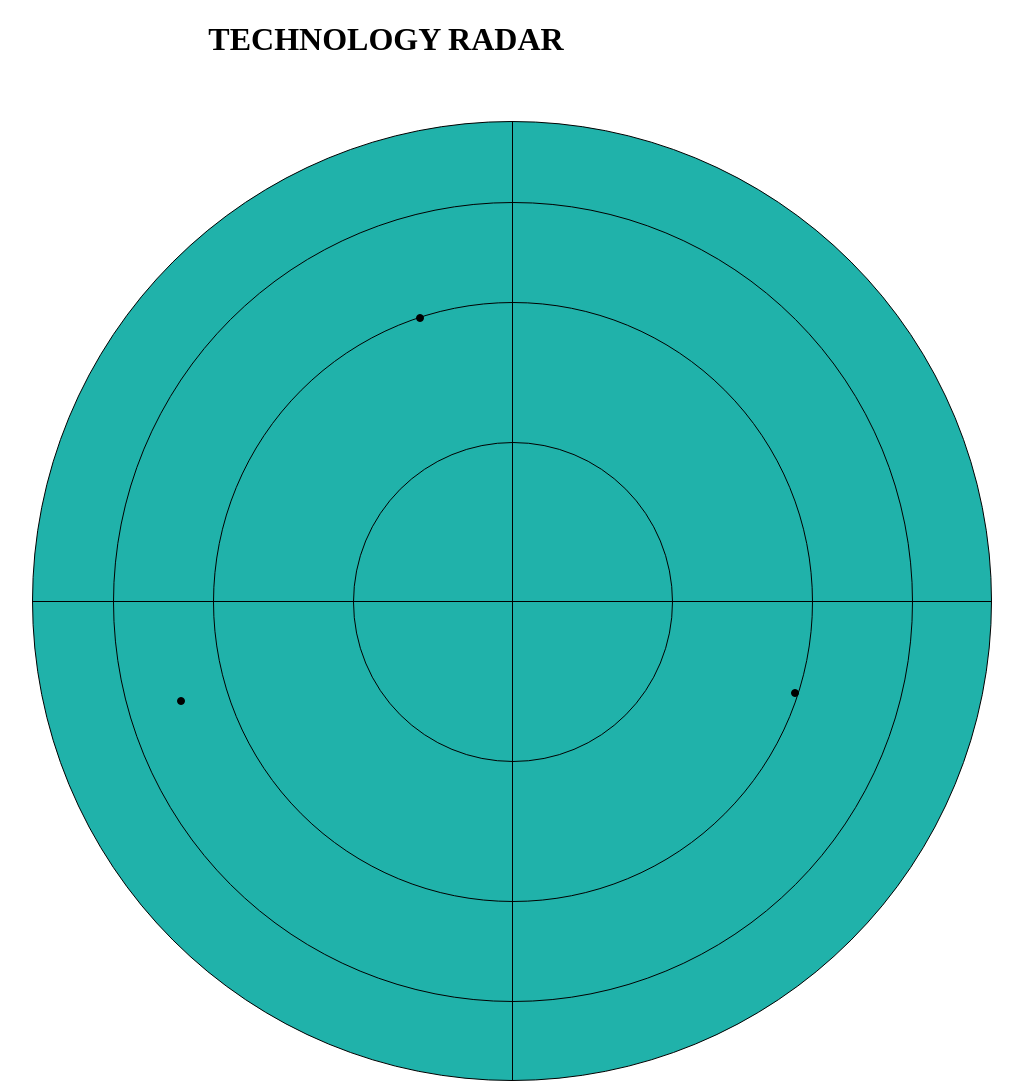
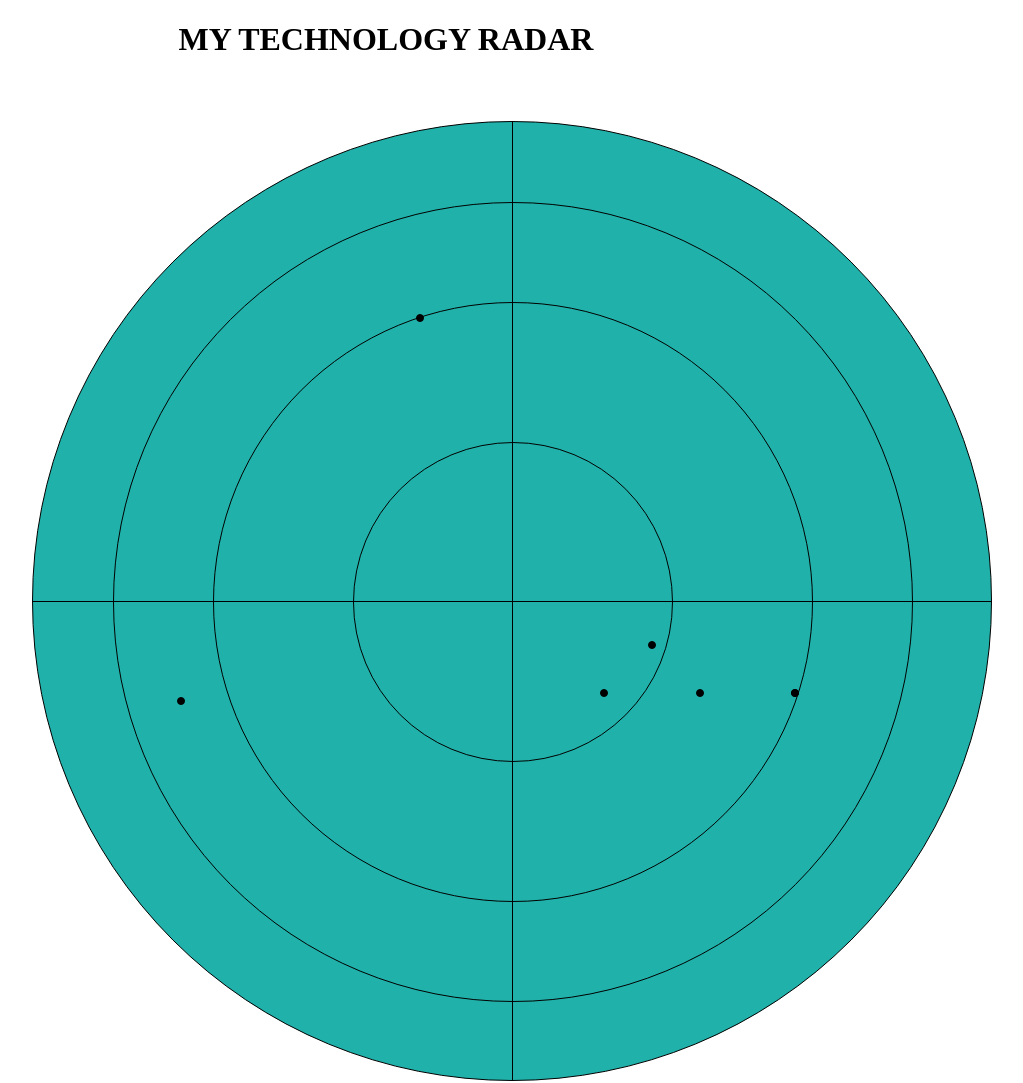
Before and after one commit to celsoagra/radar, a plain HTML site: page index.html in a window 1280 px wide. Shown: the top 1083 px of the page, without its empty margins (254-1277 px from the left). Drawn offline with Linux system fonts and the light colour scheme.

Commit message:
added new systems

```diff
--- a/index.html
+++ b/index.html
@@ -10,7 +10,7 @@
 </head>
 <body>
     <div class="title" >
-        <h1>TECHNOLOGY RADAR</h1>
+        <h1>MY TECHNOLOGY RADAR</h1>
     </div>
     <div id="radar">
         <div id="radar-inner">
--- a/js/data.js
+++ b/js/data.js
@@ -19,8 +19,44 @@ var data = [
     },
     {
         "name" : "Artifactory JFrog",
-        "version" : "2.2.2",
+        "version" : "4.15.0",
         "description" : "JFrog provides open source communities with solutions to automate software package management.",
+        "responsible" : "",
+        "responsible_email" : "",
+        "link" : "#",
+        "position" : "right: 20%; bottom: 40%;"
+    },
+    {
+        "name" : "Gitlab",
+        "version" : "8.15",
+        "description" : "Provides Git repository management, code reviews, issue tracking, activity feeds and wikis. GitLab itself is also free software.",
+        "responsible" : "",
+        "responsible_email" : "",
+        "link" : "#",
+        "position" : "right: 30%; bottom: 40%;"
+    },
+    {
+        "name" : "Redmine",
+        "version" : "3.3.1",
+        "description" : "is a free and open source, web-based project management and issue tracking tool. It allows users to manage multiple projects and associated subprojects.",
+        "responsible" : "",
+        "responsible_email" : "",
+        "link" : "#",
+        "position" : "right: 40%; bottom: 40%;"
+    },
+    {
+        "name" : "Keycloak",
+        "version" : "2.5.0.Final",
+        "description" : "Add authentication to applications and secure services with minimum fuss. No need to deal with storing users or authenticating users. It's all available out of the box.",
+        "responsible" : "",
+        "responsible_email" : "",
+        "link" : "#",
+        "position" : "right: 35%; bottom: 45%;"
+    },
+    {
+        "name" : "Apiman",
+        "version" : "1.2.8.Final",
+        "description" : "The apiman project brings an open source development methodology to API Management, coupling a rich API design & configuration layer with a blazingly fast runtime.",
         "responsible" : "",
         "responsible_email" : "",
         "link" : "#",
```
